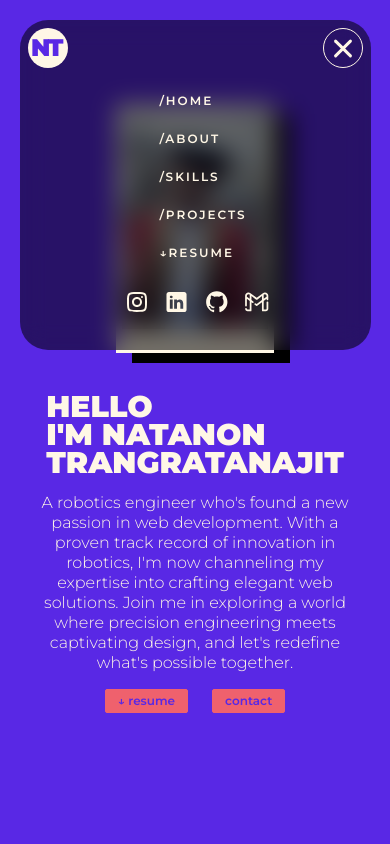
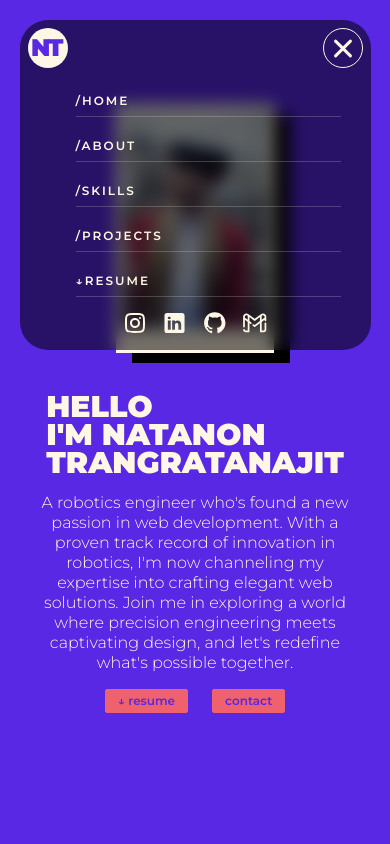
Before and after one commit to nuttnonn/natanon-portfolio-v1.1, a Next.js app: page / in a window 390 px wide. Both pictures are taken after a click on the button 342 px from the left and 48 px from the top of the page. Shown: the top 844 px of the page. Built offline with nearby package versions, Linux system fonts and the light colour scheme.

Commit message:
Add whileInView

```diff
--- a/src/components/About.jsx
+++ b/src/components/About.jsx
@@ -29,11 +29,7 @@ const About = () => {
   return (
     <div id="about" className="w-full h-min min-h-screen flex justify-center items-start bg-light text-primary">
       <div className="w-[90%] max-w-[1000px] h-min mt-[160px] flex flex-col justify-start items-center sm:mt-[92px]">
-        <motion.div
-          className="w-full h-min flex justify-between items-center sm:flex-col-reverse"
-          initial={{opacity:0, y:-200}}
-          animate={{opacity:1, y:0, transition:{duration:0.6, delay:0.5, ease:[0, 0.71, 0.2, 1.01]}}}
-        >
+        <div className="w-full h-min flex justify-between items-center sm:flex-col-reverse">
           <div className="w-[50%] h-auto self-end md:self-center sm:w-[80%] sm:mt-[36px]">
             <Image src={workSpace} alt="workSpace-picture" />
           </div>
@@ -41,15 +37,17 @@ const About = () => {
             <h1 className="w-min h-min text-[44px] font-[900] uppercase">about</h1>
             <h2 className="w-[90%] h-min flex justify-start items-center text-dark text-[16px] font-[700] mt-[8px] sm:text-center">I&apos;m&nbsp;a front-end developer based in Bangkok, Thailand. I love to create things. And now I have a passion for bringing ideas to life through code.</h2>
           </div>
-        </motion.div>
+        </div>
 
         <div className="w-full h-min flex flex-col justify-center items-center gap-[44px] mt-[120px] sm:mt-[40px]">
           {aboutContent.map(content =>(
             <motion.div
               key={content.title}
               className="w-[80%] h-min grid grid-cols-[20%,auto] justify-items-start items-start lg:w-[85%] lg:grid-cols-[25%,auto] md:w-[95%] sm:flex sm:flex-col"
-              initial={{opacity:0, y:-150}}
-              animate={{opacity:1, y:0, transition:{duration:0.6, delay:0.48, ease:[0, 0.71, 0.2, 1.01]}}}>
+              initial={{opacity:0, y:100}}
+              whileInView={{opacity:1, y:0, transition:{duration:0.6, delay:0.3, ease:[0, 0.71, 0.2, 1.01]}}}
+              viewport={{once: true}}
+            >
               <div className="w-full flex justify-start items-center leading-[27px] text-primary text-[14px] font-[600] uppercase">
                 {content.title}
               </div>
--- a/src/components/NavBar.jsx
+++ b/src/components/NavBar.jsx
@@ -20,10 +20,13 @@ const CustomLink = ({href, title, className=""}) => {
 const CustomMobileLink = ({href, target, title, className="", onClick}) => {
   const pathname = usePathname()
   return(
-    <Link href={href} target={target} className={`${className} relative group`} onClick={onClick}>
-      {title}
-      <div className={`w-full h-0 inline-block bg-secondary absolute -left-[1px] top-[18px] group-hover:h-[4px] transition-all ease duration-200 ${pathname === href ? 'w-full' : 'w-0'}`} />
-    </Link>
+    <div className="w-full h-min flex flex-col justify-start items-start">
+      <Link href={href} target={target} className={`${className} relative group`} onClick={onClick}>
+        {title}
+        <div className={`w-full h-0 inline-block bg-secondary absolute -left-[1px] top-[18px] group-hover:h-[4px] transition-all ease duration-200 ${pathname === href ? 'w-full' : 'w-0'}`} />
+      </Link>
+      <div className="w-[90%] h-[1px] mt-[6px] bg-light/[.2]" />
+    </div>
   )
 }
 
@@ -35,7 +38,7 @@ const NavBar = () => {
 
   return (
     <div className="w-full h-min flex flex-col justify-center items-center fixed top-0">
-      <div className={`w-[90%] max-w-[900px] min-h-[56px] flex flex-col justify-start items-center mt-[20px] rounded-[28px] hover:bg-dark/[.55] hover:shadow-lg backdrop-blur-md ${isOpen ? 'h-[330px] bg-dark/[.55]' : 'h-[56px] bg-primary/[.2]'} transition-all ease duration-300`}>
+      <div className={`w-[90%] max-w-[900px] min-h-[56px] flex flex-col justify-start items-center mt-[20px] rounded-[28px] hover:bg-dark/[.55] hover:shadow-lg backdrop-blur-md ${isOpen ? 'h-[330px] bg-dark/[.55]' : 'h-[56px] bg-primary/[.2]'} transition-all ease duration-300 sm:backdrop-blur-[8px]`}>
         <div className="w-full h-min flex justify-between items-center translate-y-[8px]">
           <div className="w-min h-full flex justify-between items-center">
             <Logo />
@@ -58,19 +61,20 @@ const NavBar = () => {
             <span className={`bg-light block transition-all duration-300 ease-out h-[3px] w-6 rounded-md ${isOpen ? '-rotate-45 -translate-y-[5px]' : 'translate-y-0.5'}`}></span>
           </button>
         </div>
-        <div className={`w-full max-w-[900px] h-min flex-col justify-between items-center py-[32px] ml-[16px] rounded-b-[35px] ${isOpen ? 'flex' : 'hidden'} overflow-hidden`}>
-          <div className="flex flex-col justify-center items-start gap-[20px] mb-[24px] text-[12px] font-[600] tracking-[2px] uppercase">
+        <div className={`w-full max-w-[900px] h-min flex-col justify-between items-start pt-[32px] rounded-b-[35px] ${isOpen ? 'flex' : 'hidden'} overflow-hidden`}>
+          <div className="w-full h-min flex flex-col justify-center items-start gap-[20px] pl-[56px] text-[12px] font-[600] tracking-[2px] uppercase">
             <CustomMobileLink href="/#home" title="/Home" onClick={handleClick} />
             <CustomMobileLink href="/#about" title="/About" onClick={handleClick} />
             <CustomMobileLink href="/#skills" title="/Skills" onClick={handleClick} />
             <CustomMobileLink href="/#projects" title="/Projects" onClick={handleClick} />
             <CustomMobileLink href="/natanon_trangratanajit_resume.pdf" target="_blank" title="↓resume" onClick={handleClick} />
           </div>
-          <div className="w-min h-full flex flex-col justify-center items-center gap-[20px] -translate-x-[6px]" onClick={handleClick}>
+          <div className="w-min h-full self-center flex flex-col justify-center items-center gap-[20px] mt-[10px]" onClick={handleClick}>
             <Social />
           </div>
         </div>
       </div>
+      <div className={`w-full h-[calc(100dvh-76px)] ${isOpen ? 'flex' : 'hidden'}`} onClick={handleClick} />
     </div>
   )
 }
--- a/src/components/Skills.jsx
+++ b/src/components/Skills.jsx
@@ -6,7 +6,6 @@ import Image from 'next/image'
 import * as Icons from './Icons'
 import developerPicture from '../../public/developer.svg'
 
-export const runtime = 'edge';
 const IconClassName = "w-[20px] h-auto fill-dark"
 const skills = [
   {
@@ -82,10 +81,7 @@ const Skills = () => {
   return (
     <div id="skills" className="w-full h-min min-h-screen flex justify-center items-center bg-light text-primary">
       <div className="w-[90%] max-w-[1000px] h-min my-[160px] flex flex-col justify-start items-center md:my-[120px] sm:my-[98px]">
-        <motion.div
-          className="w-[90%] h-min flex justify-between items-center sm:flex-col"
-          initial={{opacity:0, y:-200}}
-          animate={{opacity:1, y:0, transition:{duration:0.6, delay:0.5, ease:[0, 0.71, 0.2, 1.01]}}}>
+        <div className="w-[90%] h-min flex justify-between items-center sm:flex-col">
           <div className="w-[45%] h-min flex flex-col justify-center items-start sm:w-full sm:justify-start sm:items-center">
             <h1 className="w-min h-min text-[44px] font-[900] uppercase">skills</h1>
             <h2 className="w-[90%] h-min flex justify-start items-center text-dark text-[16px] font-[700] mt-[8px] sm:text-center">Here, my old and fresh skills. All will be dedicated to crafting digital experiences.</h2>
@@ -93,19 +89,26 @@ const Skills = () => {
           <div className="w-[54%] h-auto self-end md:self-center sm:w-[90%] sm:mt-[36px]">
             <Image src={developerPicture} alt="developer-picture" />
           </div>
-        </motion.div>
+        </div>
 
-        <motion.div
-          className="w-full h-min mt-[96px] flex flex-col items-center lg:mt-[68px] sm:mt-[40px]"
-          initial={{opacity:0, y:-150}}
-          animate={{opacity:1, y:0, transition:{duration:0.6, delay:0.48, ease:[0, 0.71, 0.2, 1.01]}}}>
-          <div className="w-[80%] h-min text-[18px] text-dark text-start font-[300] indent-[48px] leading-relaxed sm:w-[95%] sm:text-start">
+        <div className="w-full h-min mt-[96px] flex flex-col items-center lg:mt-[68px] sm:mt-[40px]">
+          <motion.div
+            className="w-[80%] h-min text-[18px] text-dark text-start font-[300] indent-[48px] leading-relaxed sm:w-[95%] sm:text-start"
+            initial={{opacity:0, y:100}}
+            whileInView={{opacity:1, y:0, transition:{duration:0.6, delay:0.3, ease:[0, 0.71, 0.2, 1.01]}}}
+            viewport={{once: true}}
+          >
             Welcome to the intersection of my journey. This section offers a glimpse into the <strong className="font-[500]">merging</strong> of my background in <strong className="font-[500]">robotics</strong> engineering and my fresh exploration in <strong className="font-[500]">web development</strong>. The <strong className="font-[500]">skill</strong> showcases ahead present a blend of past expertise and new endeavors. As you explore further, you will see how my experiences shape a <strong className="font-[500]">diverse</strong> portfolio. It is a reflection of my <strong className="font-[500]">commitment to growth</strong> and a showcase of the skills that define my path. Join me on this visual journey where each skill adds to the story of my <strong className="font-[500]">progression</strong>.
-          </div>
-
+          </motion.div>
           <div className="w-[90%] h-min mt-[40px] grid grid-cols-6 grid-rows-[fit,fit,fit] gap-[16px] [&>*:nth-child(2)]:col-span-3 [&>*:nth-child(6)]:col-span-4 md:w-full md:gap-[8px] sm:flex sm:flex-col sm:gap-[12px]">
             {skills.map(skillCategory => (
-              <div key={skillCategory.category} className="col-span-2 first:col-span-3 flex flex-col border-2 border-dark/[.5] rounded-[6px] hover:scale-105 ease-in-out duration-300">
+              <motion.div
+                key={skillCategory.category}
+                className="col-span-2 first:col-span-3 flex flex-col border-2 border-dark/[.5] rounded-[6px]"
+                initial={{opacity:0, y:100}}
+                whileInView={{opacity:1, y:0, transition:{duration:0.6, delay:0.3, ease:[0, 0.71, 0.2, 1.01]}}}
+                viewport={{once: true}}
+              >
                 <h3 className="w-full h-min pr-[12px] text-end text-[12px] rounded-t-[3px] font-[600] uppercase text-dark bg-secondary/[.3] border-b-2 border-dark/[.5] sm:text-start sm:pl-[12px]">
                   {skillCategory.category}
                 </h3>
@@ -121,10 +124,10 @@ const Skills = () => {
                     </div>
                   ))}
                 </div>
-              </div>
+              </motion.div>
             ))}
           </div>
-        </motion.div>
+        </div>
       </div>
     </div>
   )
```
